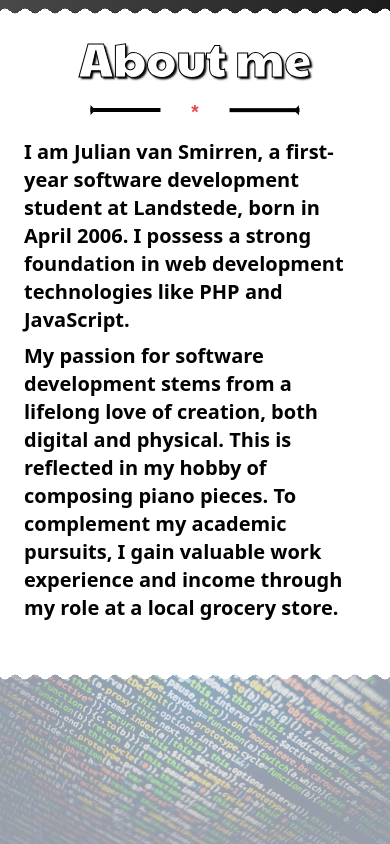
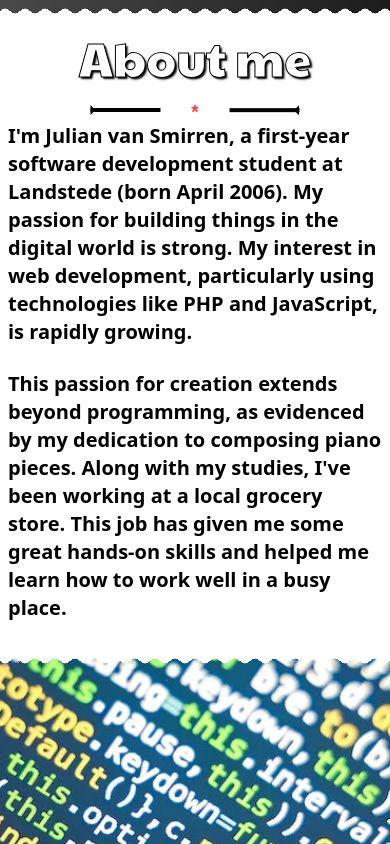
Before and after one commit to julianvansm/portfolio, a Vue app: page / in a window 390 px wide. Shown: the part 840-1684 px from the top of the page. Built offline with nearby package versions, Linux system fonts and the light colour scheme; grey boxes are pictures that could not be loaded.

Commit message:
Moving image on scroll responsive/ calculation improvements/ smooth scroll

```diff
--- a/index.html
+++ b/index.html
@@ -1,5 +1,5 @@
 <!doctype html>
-<html lang="en">
+<html lang="en" style="scroll-behavior: smooth;">
   <head>
     <meta charset="UTF-8" />
     <link rel="icon" type="image/svg+xml" href="/vite.svg" />
--- a/src/components/AboutSection.vue
+++ b/src/components/AboutSection.vue
@@ -17,17 +17,21 @@
      </div>
     </div>
     <div class="font-semibold font-sans flex flex-col justify-evenly items-center mb-4">
-      <div class=" p-4 sm:p-2" style="max-width: 1002px;">
+      <div class=" p- sm:p-2" style="max-width: 1002px;">
         <hgroup
                 class="duration-200  text-3xl max-sm:text-xl">
-          <h2 class="mb-2"> I am Julian van Smirren, a first-year software development student at Landstede,
-            born in April 2006. I possess a strong foundation in web development technologies like PHP
-            and JavaScript.
+          <h2 class="mb-6">
+            I'm Julian van Smirren, a first-year software development student at Landstede (born April 2006).
+            My passion for building things in the digital world is strong.
+            My interest in web development, particularly using technologies like PHP and JavaScript, is rapidly growing.
+
           </h2>
           <h3>
-            My passion for software development stems from a lifelong love of creation, both digital and physical.
-            This is reflected in my hobby of composing piano pieces. To complement my academic pursuits,
-            I gain valuable work experience and income through my role at a local grocery store.
+            This passion for creation extends beyond programming,
+            as evidenced by my dedication to composing piano pieces.
+            Along with my studies, I've been working at a local grocery store.
+            This job has given me some great hands-on skills and helped me learn how to work well in a busy place.
+
           </h3>
         </hgroup>
       </div>
--- a/src/components/Welcome.vue
+++ b/src/components/Welcome.vue
@@ -40,7 +40,7 @@
       <div style="max-height: 70vh; " class="z-0 relative bg-gray-300">
         <div class=" relative h-screen">
           <img :style="{ transform: `translateY(clamp(-30%, calc(-${(this.projectPos / 1000 * 60 )/2}%), 0%))` }"
-               class="absolute top-0 opacity-35 w-screen" src="/images/software-bg.png" alt="noImg">
+               class="absolute top-0 h-screen w-screen object-cover overflow-hidden" src="/images/software-bg.png" alt="noImg">
 
 
         </div>
```
